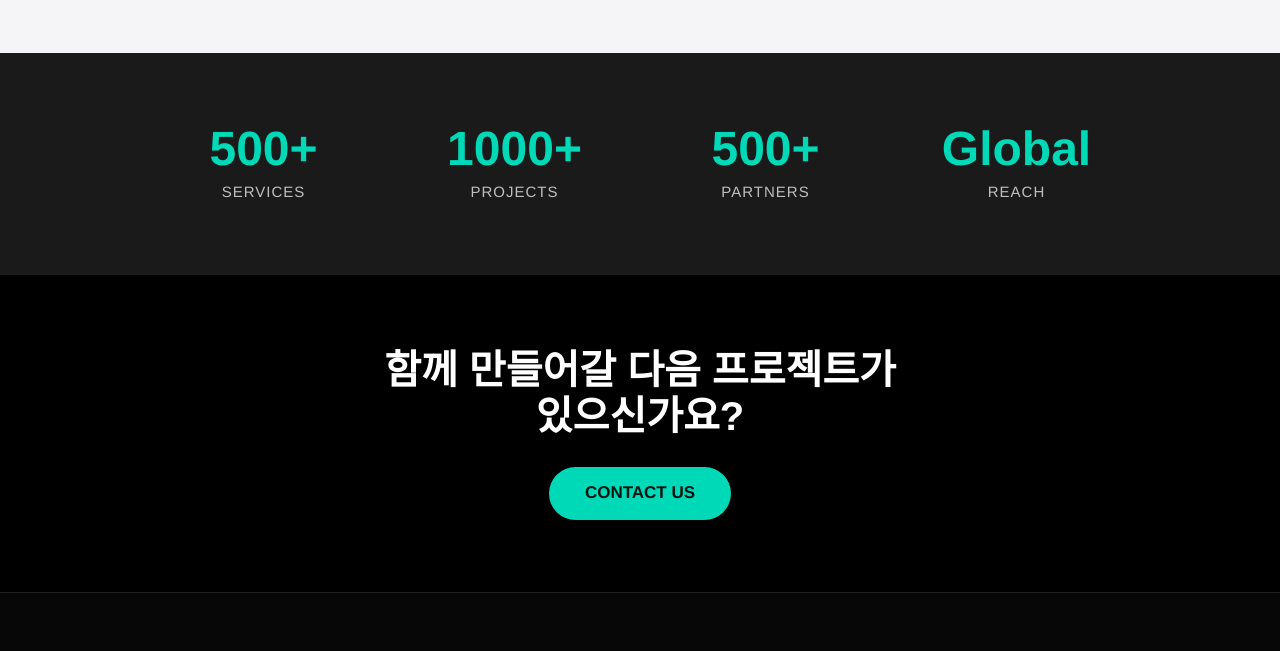
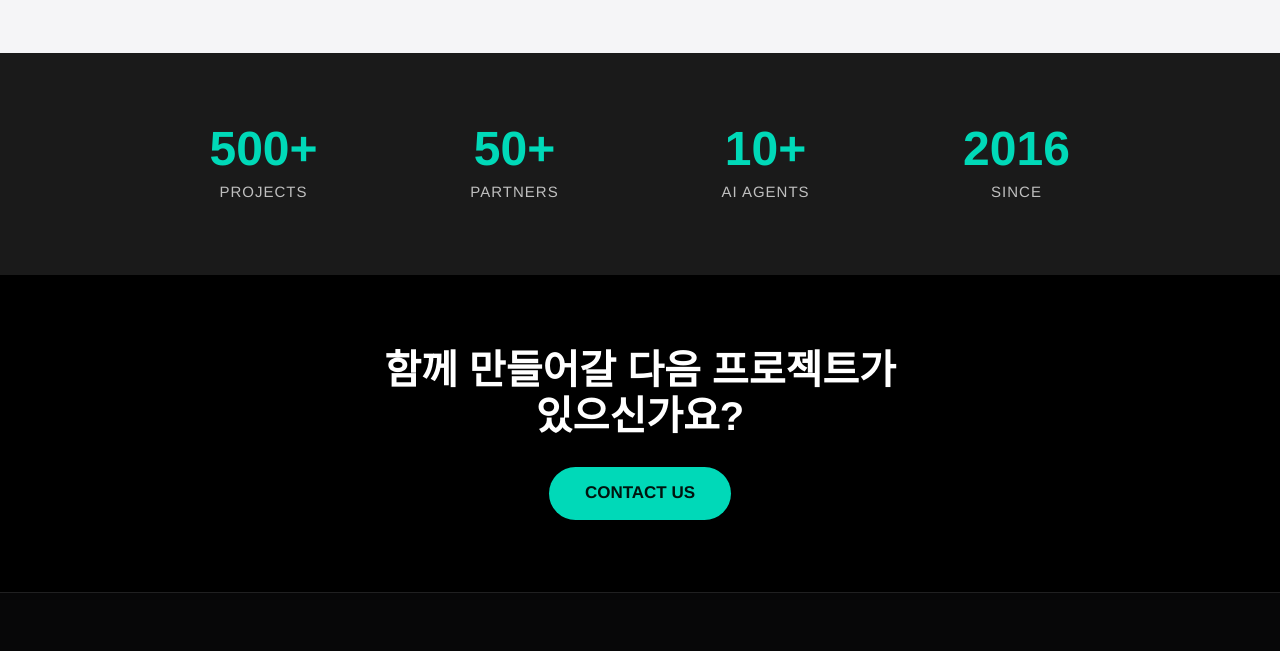
Before and after one commit to hesedhouse/hesedhouse-web, an Astro site: page /about in a window 1280 px wide. Shown: the part 2060-2711 px from the top of the page. Built offline with nearby package versions, Linux system fonts and the light colour scheme; Astro itself is replaced by a stand-in of ours; animation ran at ten frames a second; a web font is replaced by a local one.

Commit message:
redesign: About 실적 수치를 홈과 같은 값으로 통일
About 의 500+ Services / 1000+ Projects / 500+ Partners / Global Reach 를
홈과 같은 500+ Projects / 50+ Partners / 10+ AI Agents / Since 2016 으로 변경.
두 페이지가 data/home.ts 의 homeStats 를 함께 쓰도록 연결해 값이 다시 어긋나지 않게 함.

Co-Authored-By: Claude Fable 5.2 <noreply@anthropic.com>

```diff
--- a/src/data/home.ts
+++ b/src/data/home.ts
@@ -42,12 +42,18 @@ export const workCategoryLabels: Record<string, string> = {
   ai: "AI Solution",
 };
 
-/** 수치: 현 사이트(hesedhouse.net) 값 그대로. 최신값 확인 필요 */
+/**
+ * 실적 수치 — 홈과 About 이 함께 쓰는 단일 출처 (2026-11-13 대표: "홈 값으로 통일").
+ * 값은 리디자인 이전 홈에 있던 그대로다. 최신값이 확인되면 여기만 고치면 두 페이지에 반영된다.
+ * short 는 About 의 짧은 영문 라벨.
+ */
 export const homeStats = [
-  { value: 500, label: "PROJECTS 프로젝트" },
-  { value: 50, label: "PARTNERS 파트너사" },
-  { value: 10, label: "AI AGENTS 운영 중인 AI 에이전트" },
+  { value: 500, label: "PROJECTS 프로젝트", short: "Projects" },
+  { value: 50, label: "PARTNERS 파트너사", short: "Partners" },
+  { value: 10, label: "AI AGENTS 운영 중인 AI 에이전트", short: "AI Agents" },
 ];
+/** 설립 연도 (홈의 "SINCE 2016") */
+export const sinceYear = 2016;
 
 export const homeProcess = [
   { n: "01", title: "기획", en: "DIRECTION", desc: "목표·예산·일정을 함께 정리하고 IP·채널·제작 방식을 결정합니다.", accent: false },
--- a/src/pages/about.astro
+++ b/src/pages/about.astro
@@ -3,12 +3,12 @@ import PageLayout from "../layouts/PageLayout.astro";
 import Hero from "../components/Hero.astro";
 import CTABanner from "../components/CTABanner.astro";
 import { clientBusiness, ownBusiness } from "../data/business";
+import { homeStats, sinceYear } from "../data/home";
 
+// 실적 수치는 홈과 같은 데이터(data/home.ts)를 쓴다 — 두 페이지 값이 어긋나지 않게
 const stats = [
-  { value: "500+", label: "Services" },
-  { value: "1000+", label: "Projects" },
-  { value: "500+", label: "Partners" },
-  { value: "Global", label: "Reach" },
+  ...homeStats.map((s) => ({ value: `${s.value}+`, label: s.short })),
+  { value: String(sinceYear), label: "Since" },
 ];
 ---
 
```
